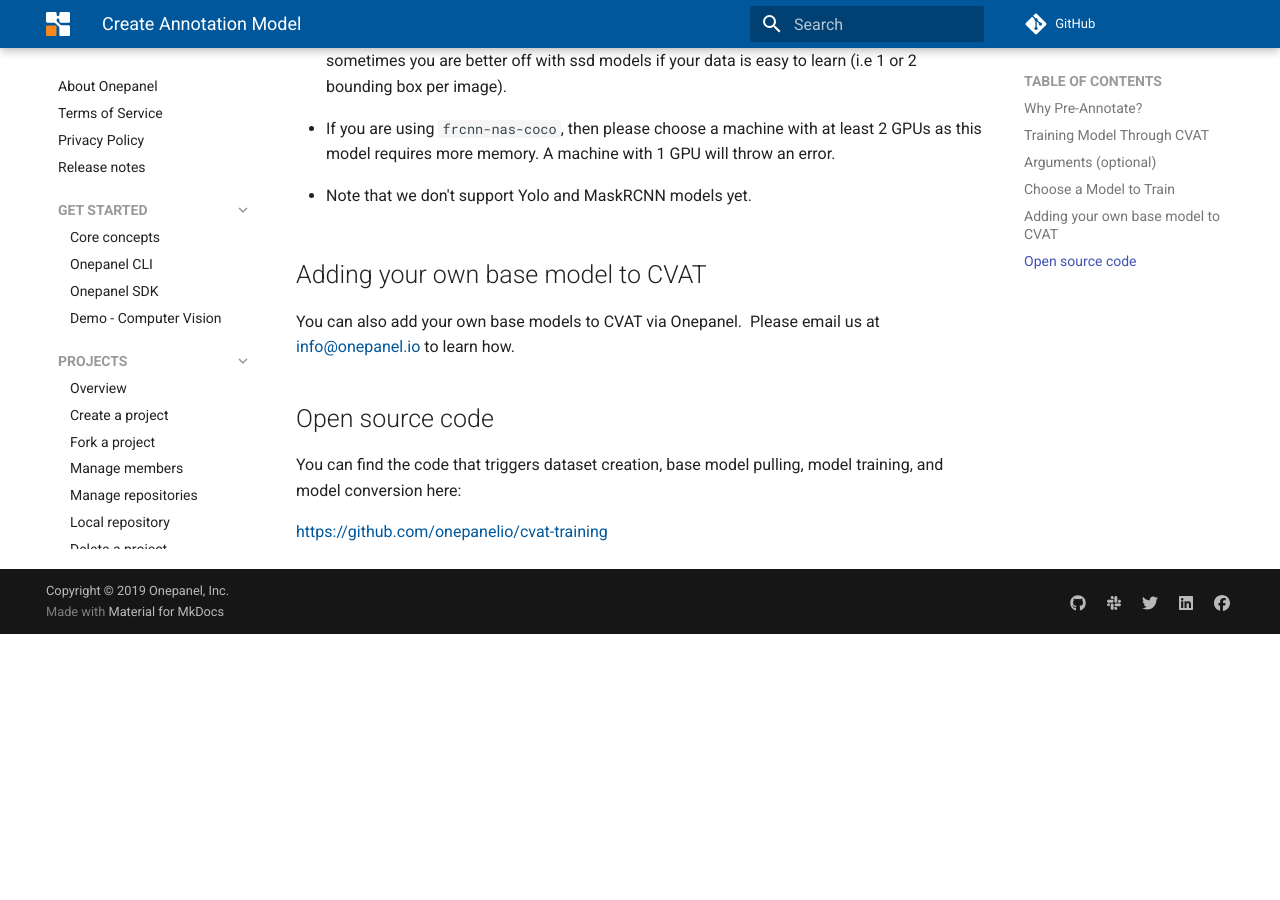
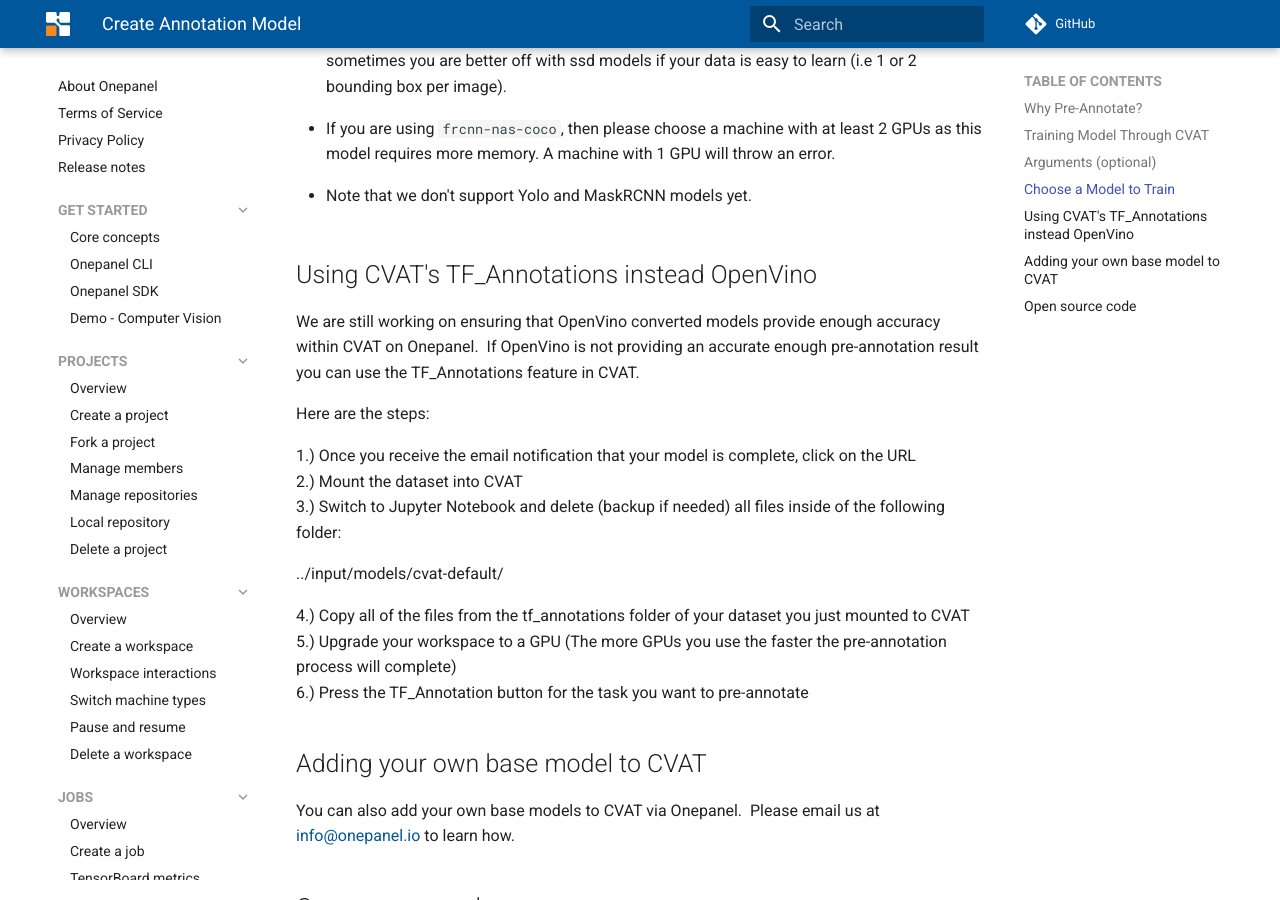
Before and after one commit to onepanelio/docs, an MkDocs documentation site: the page built from docs/CVAT/create_annotation_model.md, in a window 1280 px wide and 900 px high, scrolled down 2062 px. Built offline with MkDocs 1.6.1 and Material for MkDocs 9.7.7, drawn with Linux system fonts in a browser that asks for light colours; comment, search, counter and statistics services are not loaded; before the commit the page ends 2696 px from its top, so only the background shows below that.

Commit message:
added section
added section for using TF_Annotations

```diff
--- a/docs/CVAT/create_annotation_model.md
+++ b/docs/CVAT/create_annotation_model.md
@@ -42,6 +42,22 @@
 
 * Note that we don't support Yolo and MaskRCNN models yet.
 
+## Using CVAT's TF_Annotations instead OpenVino
+
+We are still working on ensuring that OpenVino converted models provide enough accuracy within CVAT on Onepanel.  If OpenVino is not providing an accurate enough pre-annotation result you can use the TF_Annotations feature in CVAT.
+
+Here are the steps:
+
+1.) Once you receive the email notification that your model is complete, click on the URL
+2.) Mount the dataset into CVAT
+3.) Switch to Jupyter Notebook and delete (backup if needed) all files inside of the following folder:
+
+../input/models/cvat-default/
+
+4.) Copy all of the files from the tf_annotations folder of your dataset you just mounted to CVAT
+5.) Upgrade your workspace to a GPU (The more GPUs you use the faster the pre-annotation process will complete)
+6.) Press the TF_Annotation button for the task you want to pre-annotate
+
 ## Adding your own base model to CVAT
 
 You can also add your own base models to CVAT via Onepanel.  Please email us at info@onepanel.io to learn how.
```
